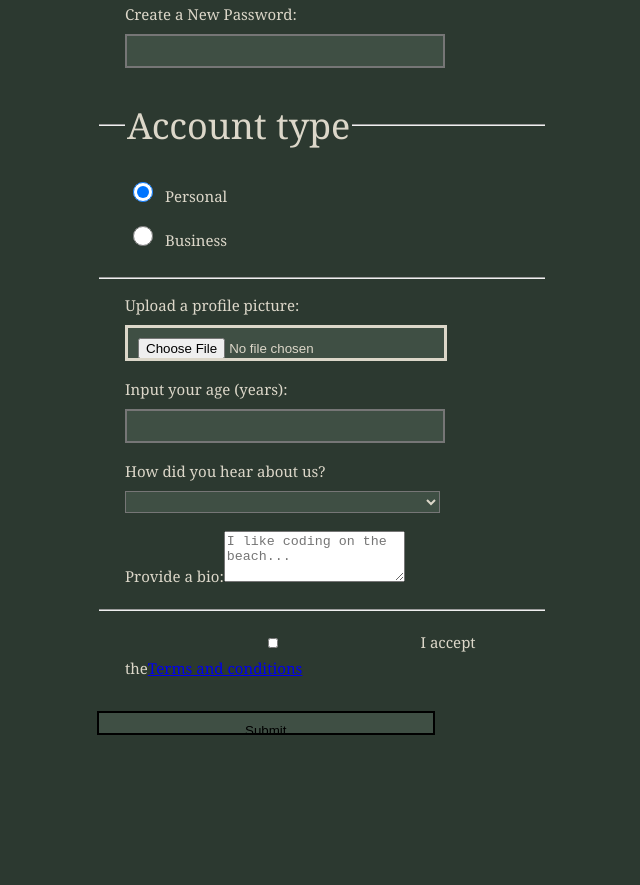
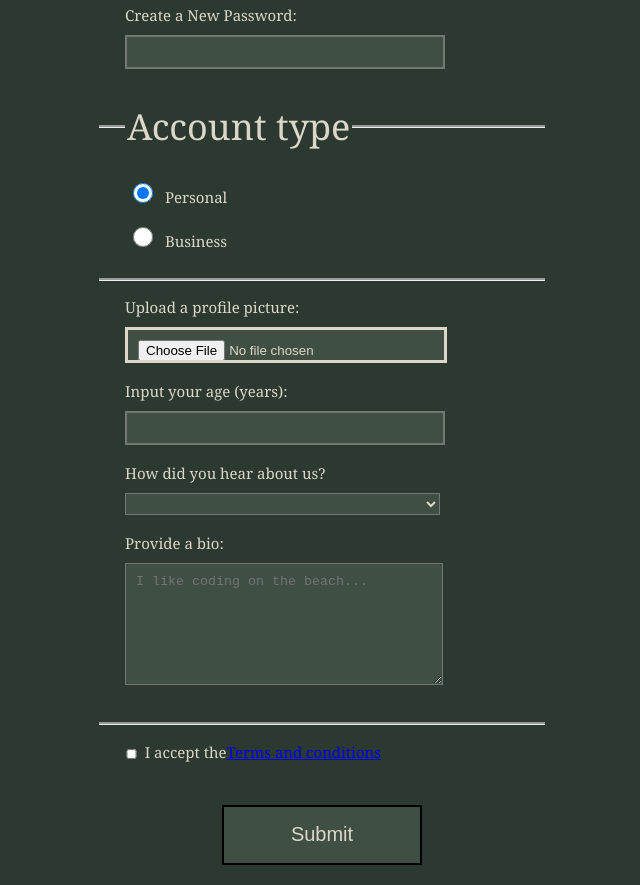
Before and after one commit to spampamfam/registration-form, a plain HTML site: page index.html in a window 1280 px wide. Shown: the part 441-1326 px from the top of the page, without its empty margins (318-958 px from the left). Before the commit the page ends 1186 px from the top, so only its background shows below. Drawn offline with Linux system fonts and the light colour scheme.

Commit message:
final commmit

```diff
--- a/index.html
+++ b/index.html
@@ -59,9 +59,15 @@
         </label>
       </fieldset>
       <fieldset>
-        <label>
-          <input type="checkbox" />I accept the<a
-            href="https://youtu.be/rEcqKJMUKzg?t=117"
+        <label for="termsandconditions">
+          <input
+            type="checkbox"
+            class="inline"
+            id="termsandconditions"
+            required
+          />I accept the<a
+            href="https://youtu.be/rEcqKJMUKzg?t=119"
+            target="_blank"
             >Terms and conditions</a
           ></label
         >
--- a/styles.css
+++ b/styles.css
@@ -33,11 +33,11 @@ label {
   margin: 0.5rem;
 }
 fieldset {
-  border: #2c3930
   border-top-width: 3px;
   border-bottom-width: 0px;
-    border-left-width: 0px;
-    border-right-width: 0px;
+  border-left-width: 0px;
+  border-right-width: 0px;
+  border: #2c3930 flex;
 }
 legend {
   font-size: 1.5em;
@@ -58,5 +58,26 @@ select {
   background-color: #3f4f44;
   color: #dcd7c9;
 }
-fieldset {
+textarea {
+  width: 75%;
+  height: 100px;
+  padding: 10px;
+  margin: 10px auto;
+  border-style: solid;
+  background-color: #3f4f44;
 }
+.inline {
+  width: unset;
+  margin: 0 0.5em 0 0;
+  vertical-align: middle;
+}
+input[type="submit"] {
+  background-color: #3f4f44;
+  color: #dcd7c9;
+  display: flex;
+  height: 60px;
+  width: 200px;
+  font-size: 20px;
+  margin: 1em auto;
+  padding: 5px 10px;
+}
```
Also changed, not shown: 1 other file.
